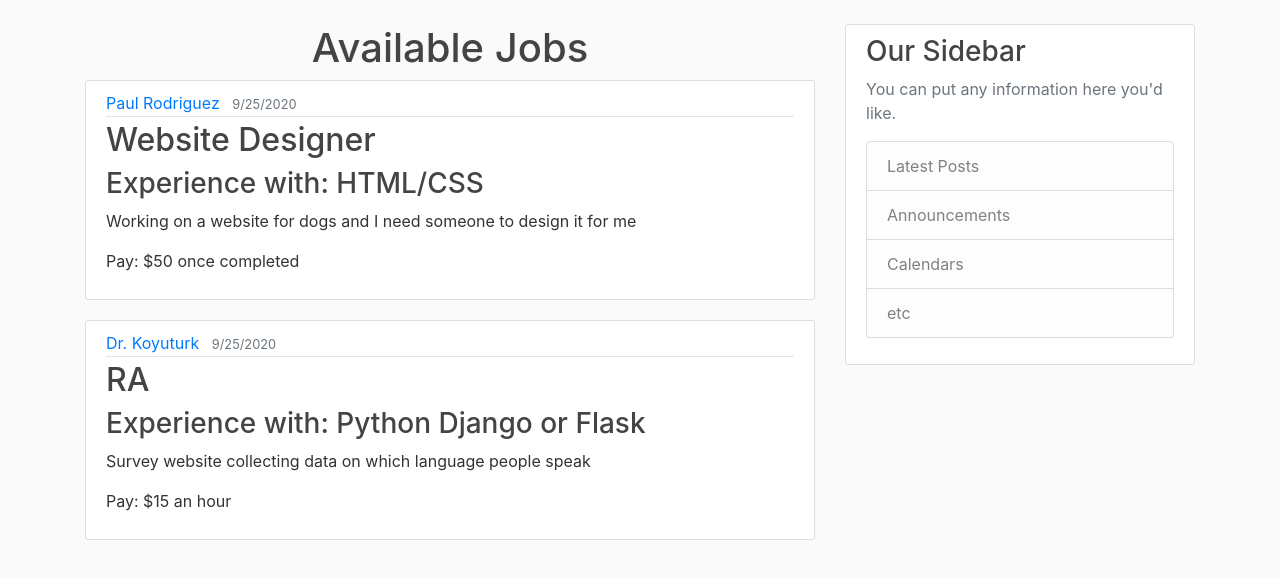
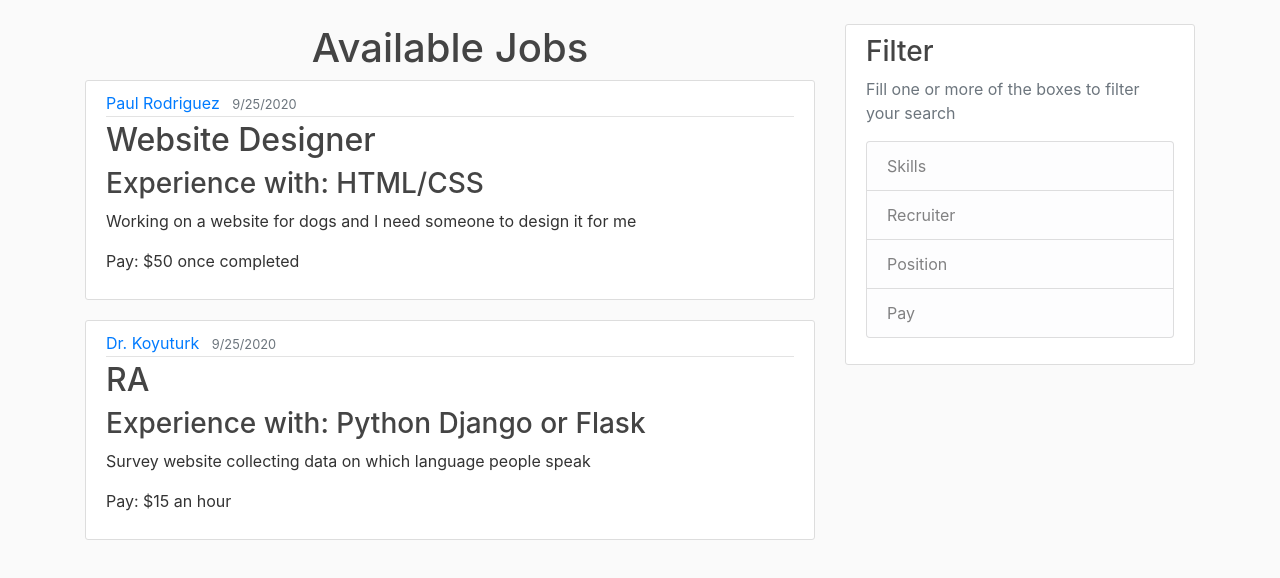
Before and after one commit to prod00/CaseConnect, a Django app: page / in a window 1280 px wide. Shown: the part 56-634 px from the top of the page. Run offline with Django 3.2, Linux system fonts and the light colour scheme; some libraries are stand-ins or nearby versions.

Commit message:
HTML fixes. Added a filter section.

```diff
--- a/templates/case_connecting/base.html
+++ b/templates/case_connecting/base.html
@@ -47,13 +47,13 @@
         </div>
         <div class="col-md-4">
           <div class="content-section">
-            <h3>Our Sidebar</h3>
-            <p class='text-muted'>You can put any information here you'd like.
+            <h3>Filter</h3>
+            <p class='text-muted'>Fill one or more of the boxes to filter your search
               <ul class="list-group">
-                <li class="list-group-item list-group-item-light">Latest Posts</li>
-                <li class="list-group-item list-group-item-light">Announcements</li>
-                <li class="list-group-item list-group-item-light">Calendars</li>
-                <li class="list-group-item list-group-item-light">etc</li>
+                <li class="list-group-item list-group-item-light">Skills</li>
+                <li class="list-group-item list-group-item-light">Recruiter</li>
+                <li class="list-group-item list-group-item-light">Position</li>
+                <li class="list-group-item list-group-item-light">Pay</li>
               </ul>
             </p>
           </div>
```
